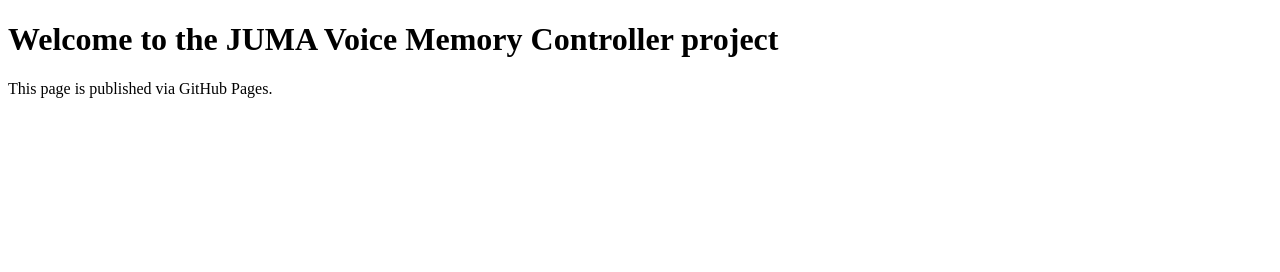
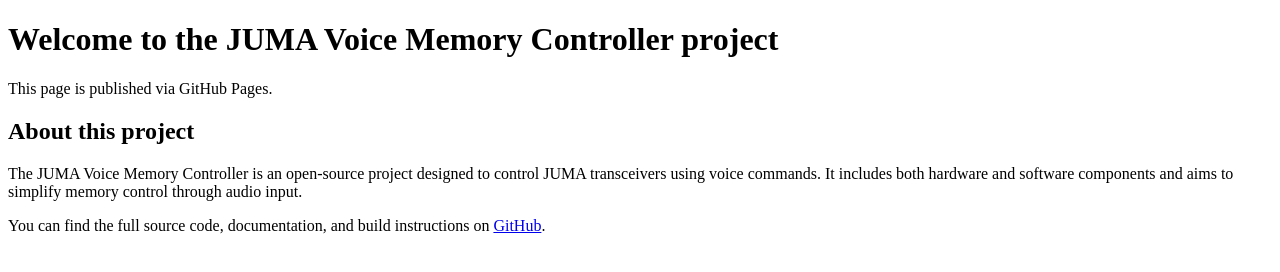
Before and after one commit to extrememan-fin/JUMA-Voice-Memory-Control, a plain HTML site: page index.html in a window 1280 px wide. Drawn offline with Linux system fonts and the light colour scheme.

Commit message:
Update index.html

```diff
--- a/index.html
+++ b/index.html
@@ -8,5 +8,16 @@
   <body>
     <h1>Welcome to the JUMA Voice Memory Controller project</h1>
     <p>This page is published via GitHub Pages.</p>
+ <h2>About this project</h2>
+    <p>
+      The JUMA Voice Memory Controller is an open-source project designed to control
+      JUMA transceivers using voice commands. It includes both hardware and software
+      components and aims to simplify memory control through audio input.
+    </p>
+
+    <p>
+      You can find the full source code, documentation, and build instructions on
+      <a href="https://github.com/extrememan-fin/JUMA-Voice-Memory-Controller">GitHub</a>.
+    </p>
   </body>
 </html>
```
